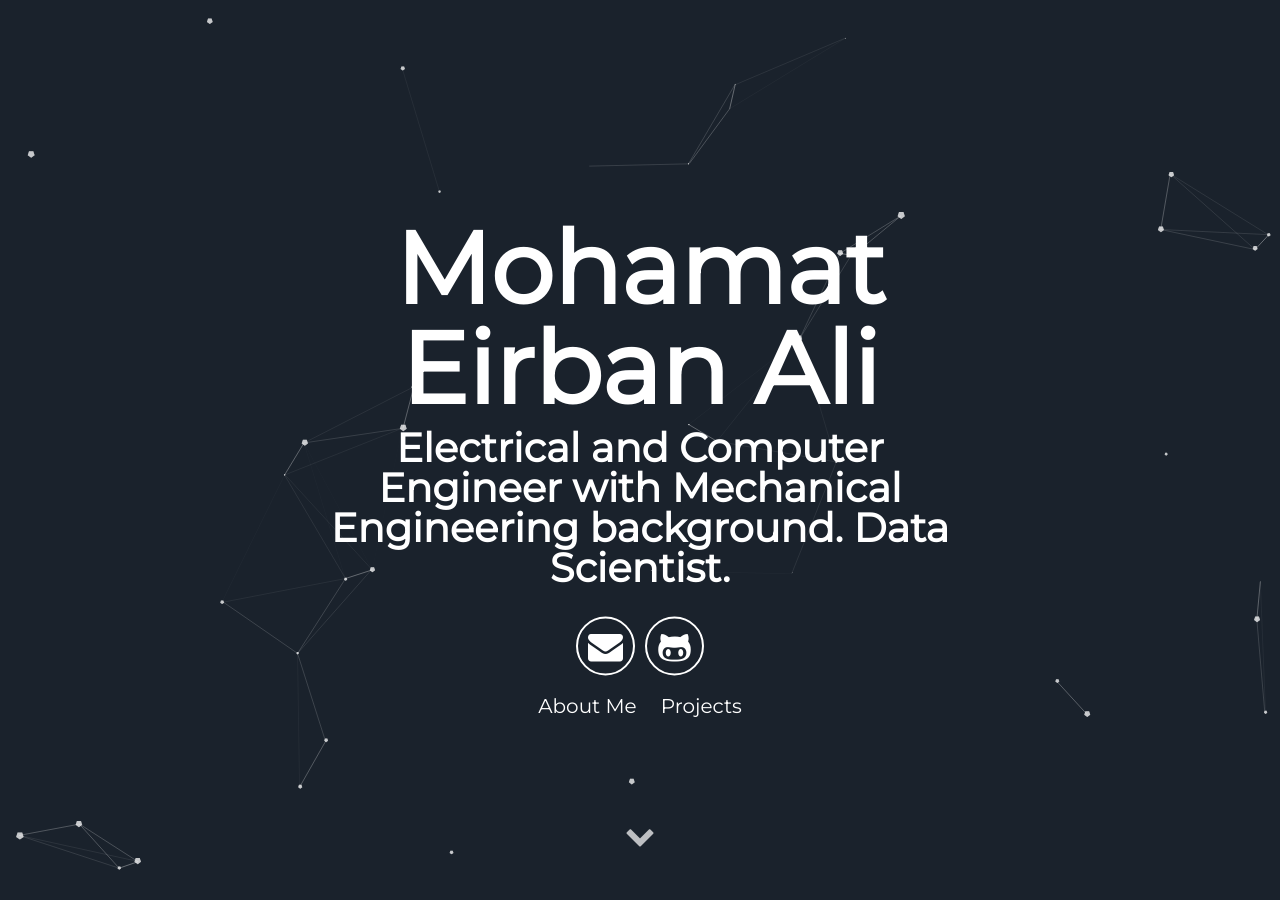
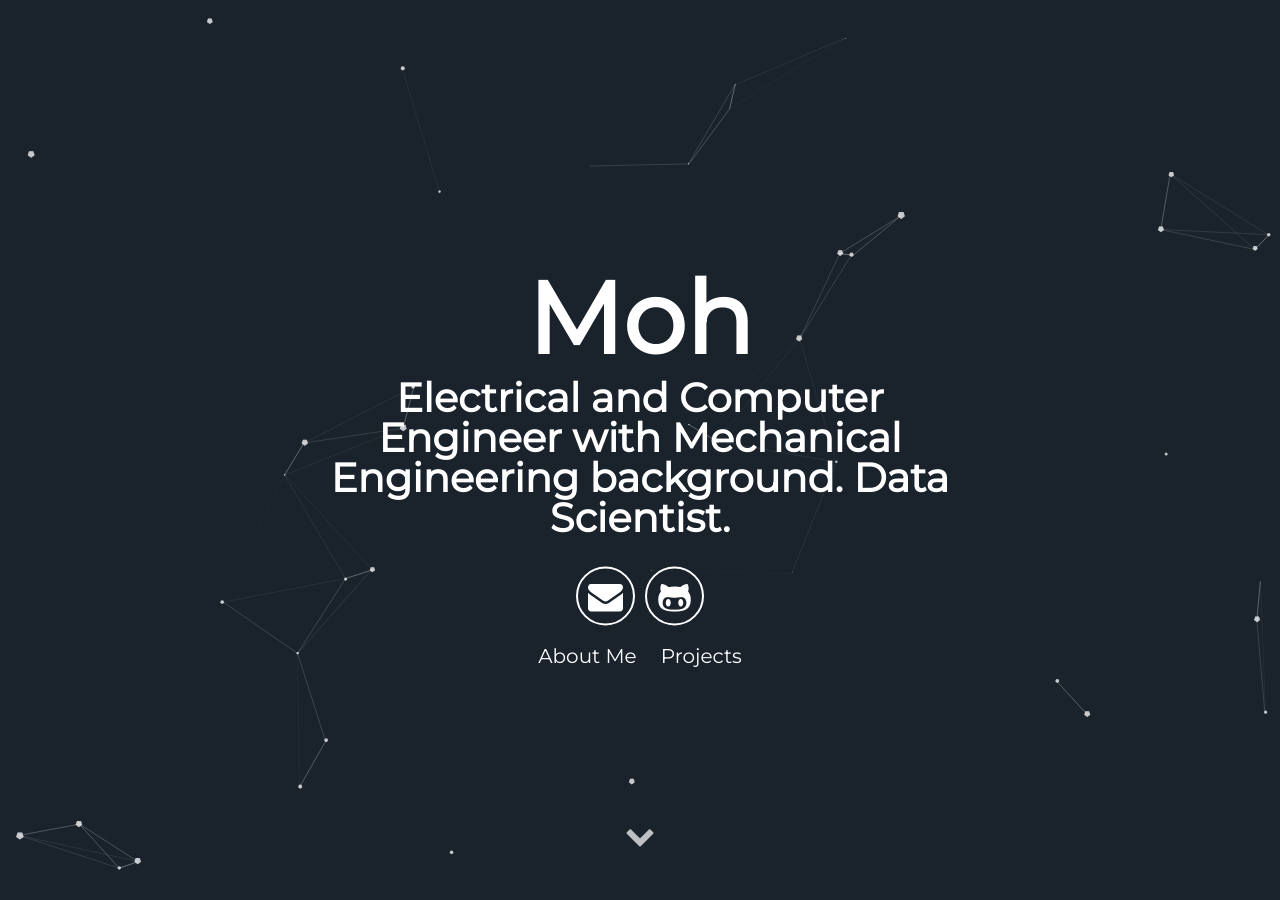
Before and after one commit to danielm201s/danielm201s.github.io, a Jekyll site: the page built from index.html, in a window 1280 px wide and 900 px high. Built offline with Jekyll 4.4.1, drawn with Linux system fonts in a browser that asks for light colours; some of the changed text lies outside the part shown.

Commit message:
Update _config.yml

```diff
--- a/_config.yml
+++ b/_config.yml
@@ -5,7 +5,7 @@ description: Mohamat Eirban Ali portfolio
 # url: "localhost:3000" # the base hostname & protocol for your site e.g. http://willianjusten.com.br
 
 # User settings
-username: Mohamat Eirban Ali
+username: Moh
 user_description: Bicycle rights irony actually neutra typewriter lyft. Man bun taxidermy put a bird on it, umami yr ramps pop-up ugh bushwick chia lo-fi. Occupy bitters pour-over snackwave you probably haven't heard of them small batch. Cornhole mustache man bun letterpress echo park VHS.
 user_title: Electrical and Computer Engineer with Mechanical Engineering background. Data Scientist.
 email: irfan93@ou.edu
```
